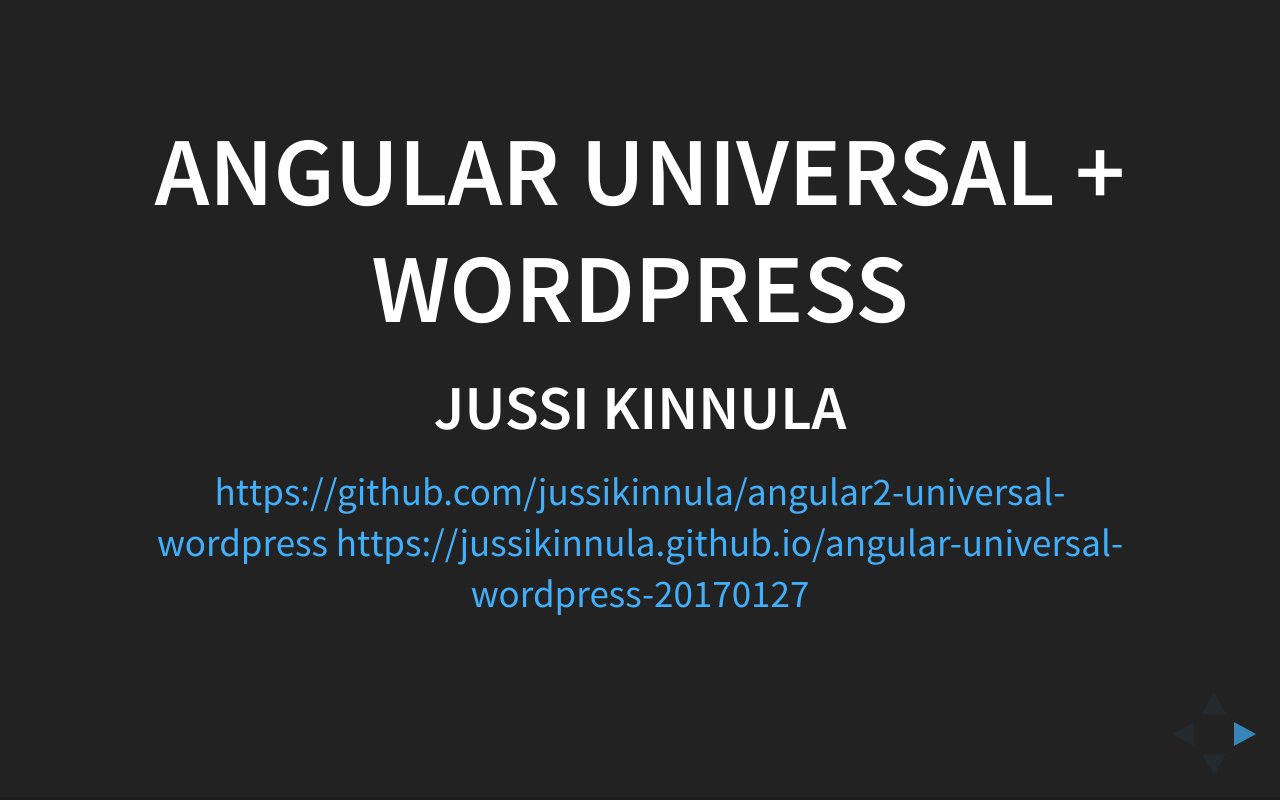
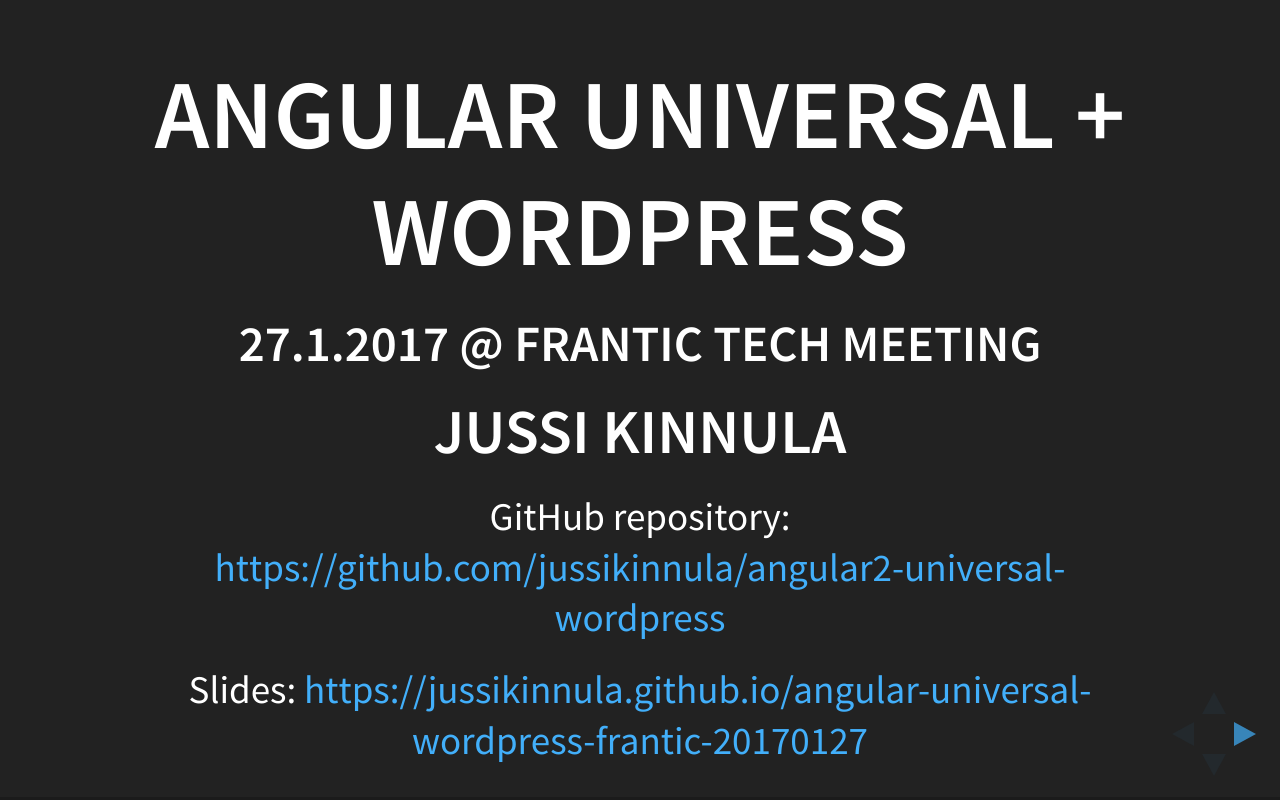
Before and after one commit to jussikinnula/jussikinnula.github.io, a website: page angular-universal-wordpress-frantic-20170127.html in a window 1280 px wide. Drawn offline with Linux system fonts and the light colour scheme; files whose address does not match are found by name.

Commit message:
Rename slides & add to index

```diff
--- a/angular-universal-wordpress-20170127.html
+++ b/angular-universal-wordpress-frantic-20170127.html
@@ -21,7 +21,7 @@
   <body>
     <div class="reveal">
       <div class="slides">
-        <section data-markdown="angular-universal-wordpress-20170127.md"
+        <section data-markdown="angular-universal-wordpress-frantic-20170127.md"
                  data-separator="^---"
                  data-separator-vertical="^___"
                  data-charset="utf-8"
--- a/angular-universal-wordpress-20170127.md
+++ b/angular-universal-wordpress-frantic-20170127.md
@@ -1,9 +1,14 @@
 # Angular Universal + WordPress
+
+### 27.1.2017 @ Frantic Tech Meeting
 
 ## Jussi Kinnula
 
+GitHub repository:
 https://github.com/jussikinnula/angular2-universal-wordpress
-https://jussikinnula.github.io/angular-universal-wordpress-20170127
+
+Slides:
+https://jussikinnula.github.io/angular-universal-wordpress-frantic-20170127
 
 ---
 
```
Also changed, not shown: index.html (+1 -0 lines).
